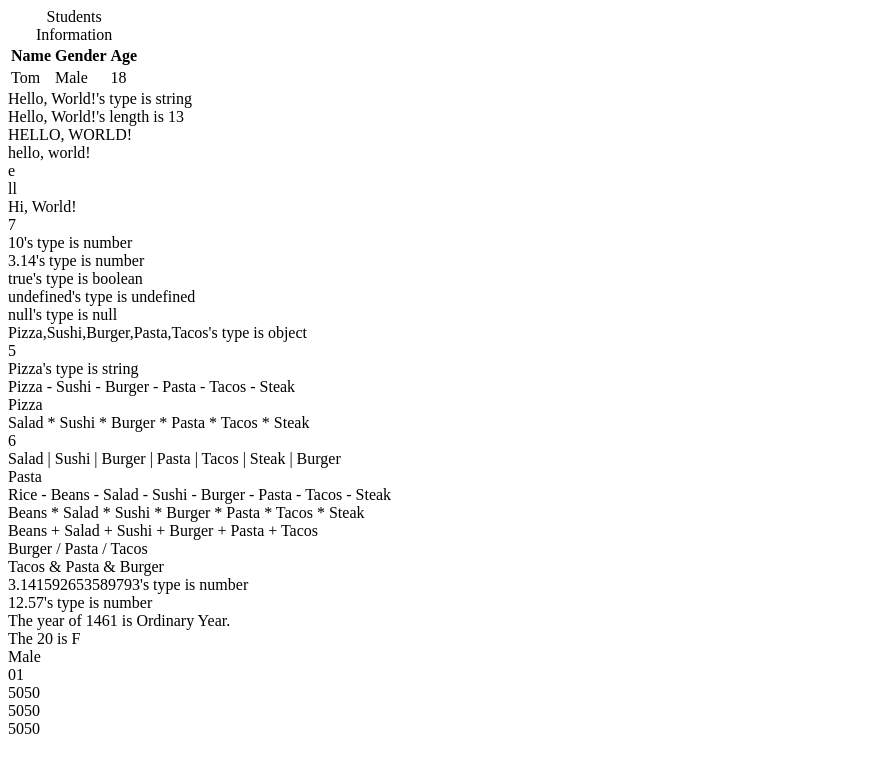
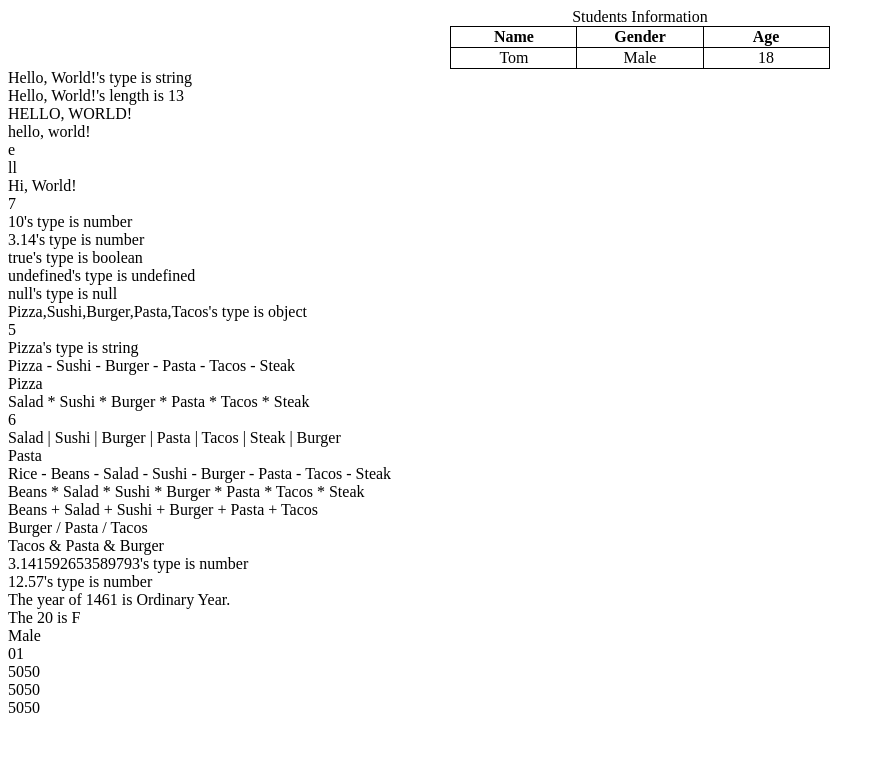
Before and after one commit to DaoChaShao/js-basic, a website: page index.html in a window 1280 px wide. Shown: the whole page, without its empty margins (0-885 px from the left). Drawn offline with Linux system fonts and the light colour scheme.

Commit message:
feat(style): update style.css to define table styles and remove unused color box styles

```diff
--- a/css/style.css
+++ b/css/style.css
@@ -1,15 +1,7 @@
-#colour-box {
-    background-color: #f00;
-    width: 100px;
-    height: 100px;
-
-    transition: background-color 0.3s ease;
+table, th, td {
+    width: 30%;
+    margin: auto;
+    border: 1px solid #000;
+    border-collapse: collapse;
+    text-align: center;
 }
-
-#changeButton:hover {
-    background-color: #00f;
-    border: 1px solid #00f;
-    border-radius: 2px;
-    color: #fff;
-    cursor: pointer;
-}
```
